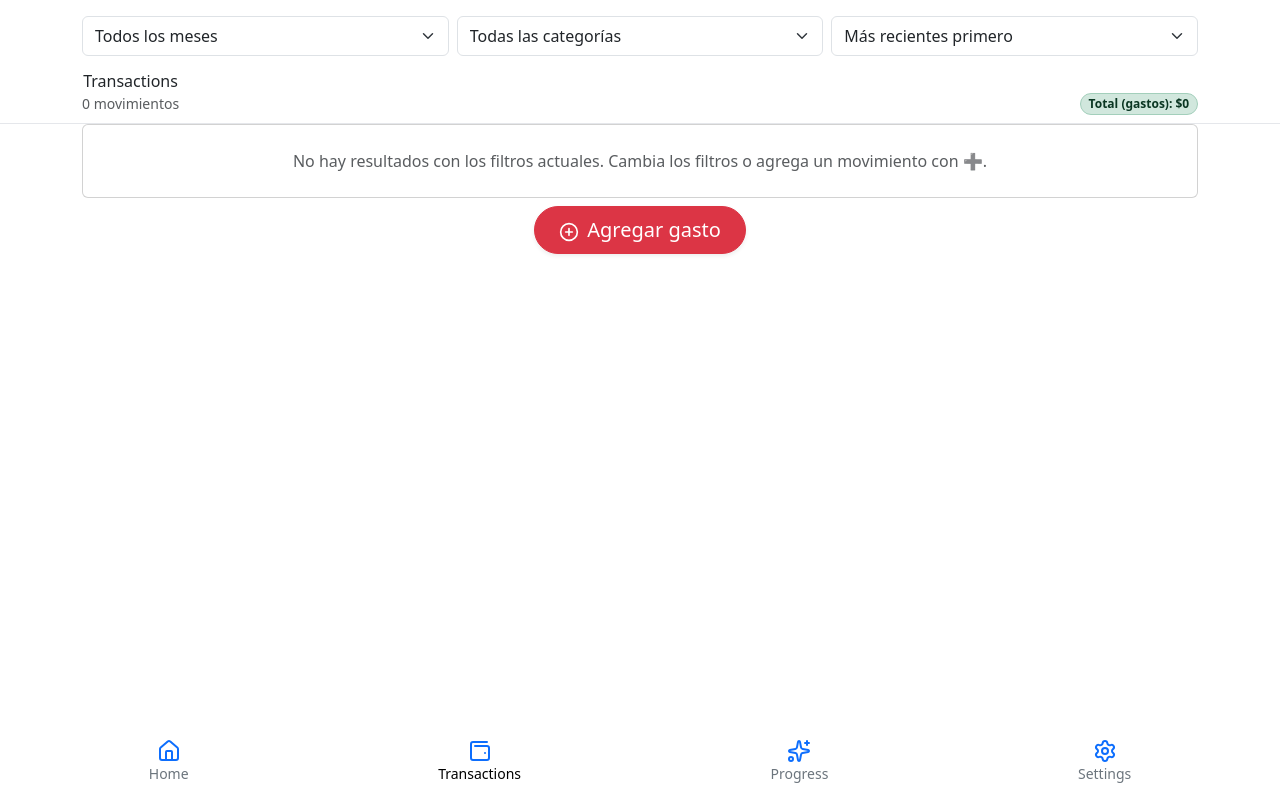
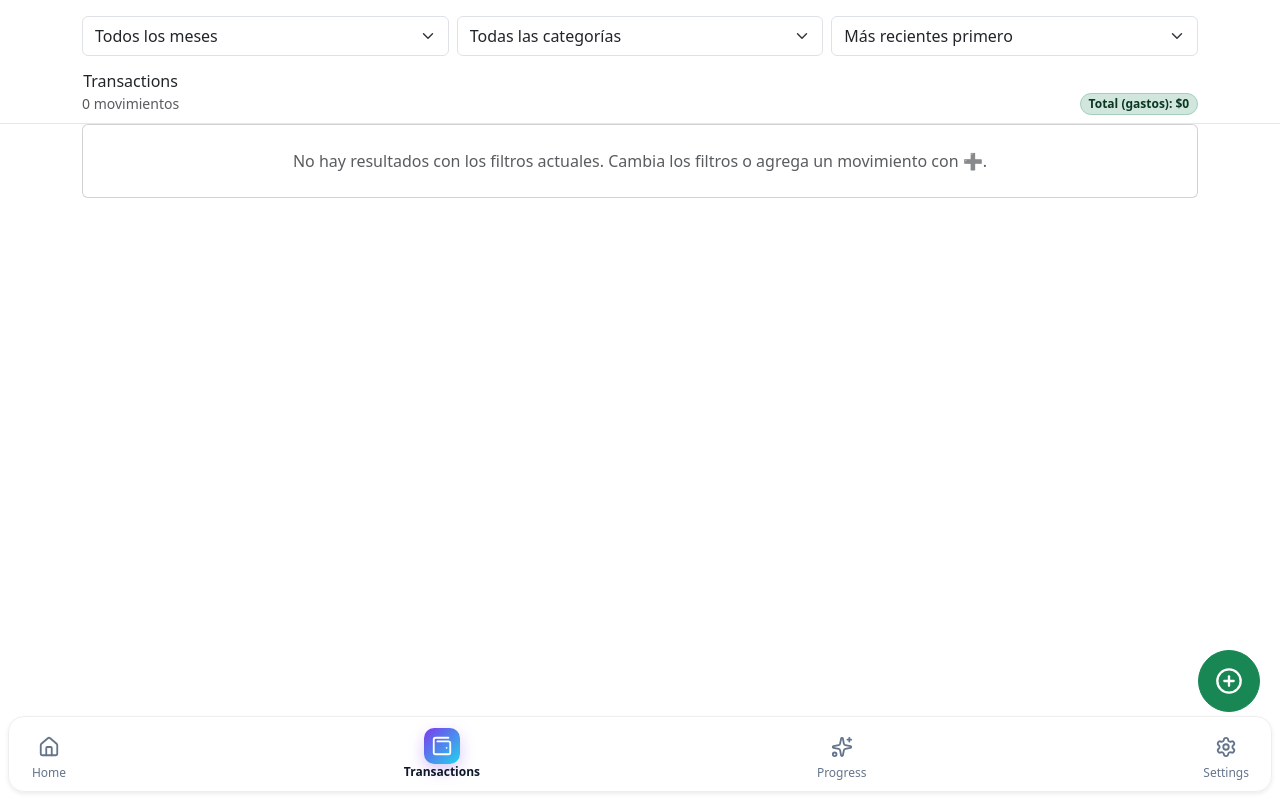
Before and after one commit to Cyttariasp/neo-tracker, a React (Vite) app: page /transactions in a window 1280 px wide. Built offline with nearby package versions, Linux system fonts and the light colour scheme; the HTML template or start-up script is replaced by a standard one.

Commit message:
feat: enhance Transactions page with advanced filtering and grouping

```diff
--- a/src/App.css
+++ b/src/App.css
@@ -134,3 +134,97 @@ section>.px-3.py-2 {
   align-items: center;
   gap: 8px;
 }
+
+:root{
+  --app-bg: #f6f7fb;                 /* fondo general claro */
+  --surface: #ffffff;                /* tarjetas / navbar */
+  --surface-border: rgba(17,24,39,.07);
+  --text-strong: #0f172a;            /* títulos */
+  --text-muted: #64748b;             /* secundarios */
+  --brand: #7c3aed;                  /* violeta */
+  --brand-2: #22d3ee;                /* cian */
+  --safe-bottom: env(safe-area-inset-bottom, 0px);
+  --nav-surface: #ffffff;                   /* fondo navbar claro */
+  --nav-border: rgba(17,24,39,.08);         /* borde sutil */
+  --nav-shadow: 0 8px 24px rgba(2,6,23,.06);/* sombra suave */
+}
+
+@media (prefers-color-scheme: dark){
+  :root{
+    --surface: #0f1115;
+    --surface-border: rgba(255,255,255,.08);
+    --text-strong: #e5e7eb;
+    --text-muted: #9ca3af;
+  }
+}
+
+/* Contenedor del navbar */
+.bottom-nav{
+  border: 1px solid var(--surface-border);
+  backdrop-filter: saturate(120%) blur(8px);
+  -webkit-backdrop-filter: saturate(120%) blur(8px);
+  padding-bottom: calc(8px + var(--safe-bottom)); /* respeta notch */
+  display: grid;
+  grid-template-columns: repeat(4, 1fr);
+  gap: 4px;
+}
+
+/* Cada tab */
+.bottom-tab{
+  text-decoration: none;
+  display: grid;
+  justify-items: center;
+  align-content: center;
+  padding: 4px 6px;
+  border-radius: 12px;
+  color: var(--text-muted);
+  position: relative;
+  transition: color .2s ease, transform .2s ease;
+}
+
+/* Wrap del icono: mejora tap target */
+.bottom-tab .icon-wrap{
+  width: 36px;
+  height: 36px;
+  display: grid;
+  place-items: center;
+  border-radius: 10px;
+  transition: background .25s ease, transform .2s ease, color .2s ease;
+}
+
+/* Etiqueta */
+.bottom-tab .label{
+  margin-top: 2px;
+  font-size: 12px;
+  line-height: 1;
+  color: var(--text-muted);
+  transition: color .2s ease, font-weight .2s ease;
+}
+
+/* Estado activo: píldora suave + texto marcado */
+.bottom-tab.is-active{
+  color: var(--text-strong);
+  transform: translateY(-1px);
+}
+
+.bottom-tab.is-active .icon-wrap{
+  color: #fff; /* icono en claro sobre el degradé */
+  background: linear-gradient(135deg, var(--brand), var(--brand-2));
+  box-shadow: 0 6px 16px rgba(124,58,237,.28);
+}
+
+.bottom-tab.is-active .label{
+  color: var(--text-strong);
+  font-weight: 600;
+}
+
+
+/* Hover/focus (accesibilidad) */
+.bottom-tab:focus-visible{
+  outline: 2px solid var(--brand-2);
+  outline-offset: 2px;
+  border-radius: 12px;
+}
+.bottom-tab:hover .icon-wrap{
+  transform: translateY(-1px);
+}
--- a/src/components/BottomNavbar.jsx
+++ b/src/components/BottomNavbar.jsx
@@ -1,29 +1,58 @@
 import { Link, useLocation } from 'react-router-dom';
 import { House, WalletMinimal, Sparkles, Settings } from 'lucide-react';
-import AddNewExpensive from './AddNewExpense';
 
 function BottomNavbar() {
   const location = useLocation();
-
   const isActive = (path) => location.pathname === path;
 
   return (
-    <nav className="navbar fixed-bottom d-flex justify-content-around py-2 px-3 m-2 navbar-glow">
-      <Link to="/" className="text-center text-decoration-none">
-        <House size={24} className={`nav-icon ${isActive('/') ? 'active' : ''}`} />
-        <div className={`small ${isActive('/') ? 'text-black' : 'text-secondary'}`}>Home</div>
+    <nav
+      className="bottom-nav navbar fixed-bottom m-2 px-3 py-2 rounded-4 shadow-sm text-black"
+      role="navigation"
+      aria-label="Navegación inferior"
+    >
+      <Link
+        to="/"
+        className={`bottom-tab ${isActive('/') ? 'is-active' : ''}`}
+        aria-current={isActive('/') ? 'page' : undefined}
+      >
+        <span className="icon-wrap">
+          <House size={22} />
+        </span>
+        <small className="label">Home</small>
       </Link>
-      <Link to="/transactions" className="text-center text-decoration-none">
-        <WalletMinimal size={24} className={`nav-icon ${isActive('/transactions') ? 'active' : ''}`} />
-        <div className={`small ${isActive('/transactions') ? 'text-black' : 'text-secondary'}`}>Transactions</div>
+
+      <Link
+        to="/transactions"
+        className={`bottom-tab ${isActive('/transactions') ? 'is-active' : ''}`}
+        aria-current={isActive('/transactions') ? 'page' : undefined}
+      >
+        <span className="icon-wrap">
+          <WalletMinimal size={22} />
+        </span>
+        <small className="label">Transactions</small>
       </Link>
-      <Link to="/insights" className="text-center text-decoration-none">
-        <Sparkles size={24} className={`nav-icon ${isActive('/insights') ? 'active' : ''}`} />
-        <div className={`small ${isActive('/insights') ? 'text-black' : 'text-secondary'}`}>Progress</div>
+
+      <Link
+        to="/insights"
+        className={`bottom-tab ${isActive('/insights') ? 'is-active' : ''}`}
+        aria-current={isActive('/insights') ? 'page' : undefined}
+      >
+        <span className="icon-wrap">
+          <Sparkles size={22} />
+        </span>
+        <small className="label">Progress</small>
       </Link>
-      <Link to="/settings" className="text-center text-decoration-none">
-        <Settings size={24} className={`nav-icon ${isActive('/settings') ? 'active' : ''}`} />
-        <div className={`small ${isActive('/settings') ? 'text-black' : 'text-secondary'}`}>Settings</div>
+
+      <Link
+        to="/settings"
+        className={`bottom-tab ${isActive('/settings') ? 'is-active' : ''}`}
+        aria-current={isActive('/settings') ? 'page' : undefined}
+      >
+        <span className="icon-wrap">
+          <Settings size={22} />
+        </span>
+        <small className="label">Settings</small>
       </Link>
     </nav>
   );
--- a/src/pages/Transactions.jsx
+++ b/src/pages/Transactions.jsx
@@ -296,7 +296,7 @@ export default function Transactions() {
       )}
 
       {/* Alta (centrado en flujo, o cambia a variant="fab" si prefieres flotante) */}
-      <AddNewExpense variant="inline" defaultKind="expense" onAdd={handleAdd} />
+      <AddNewExpense variant="fab" defaultKind="expense" onAdd={handleAdd} />
 
       {/* Modal de edición */}
       <EditExpenseModal tx={editingTx} onUpdate={handleUpdate} />
```
